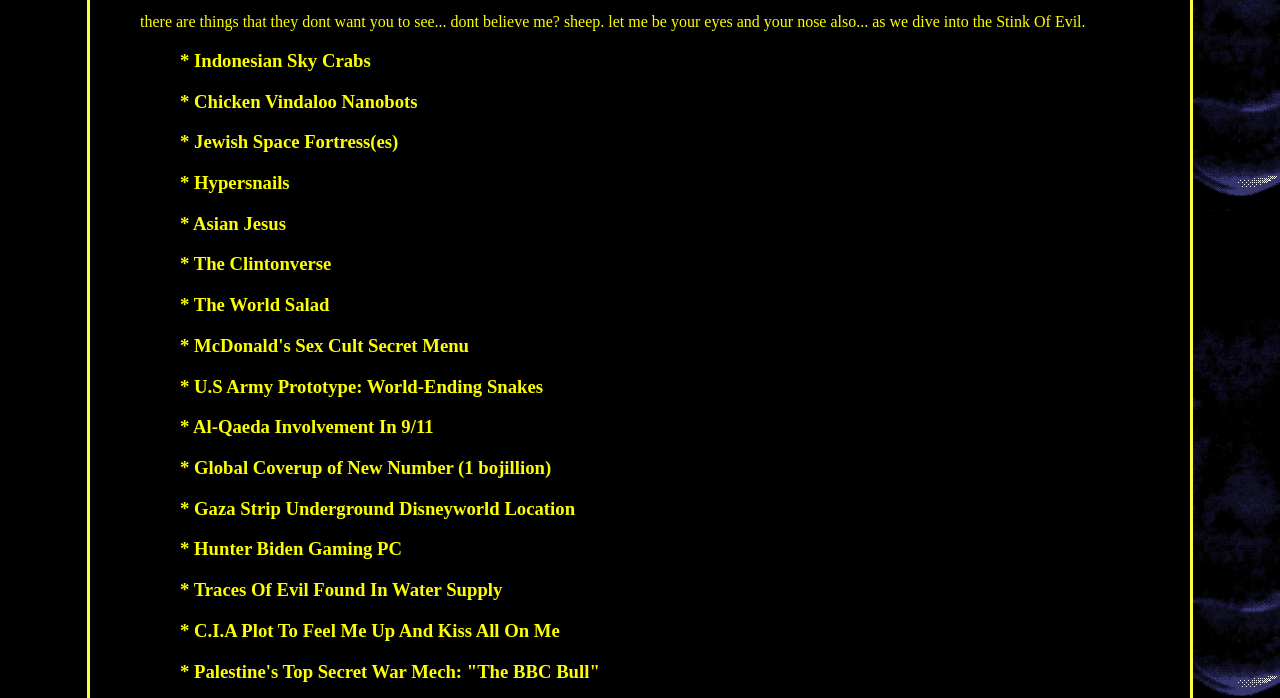
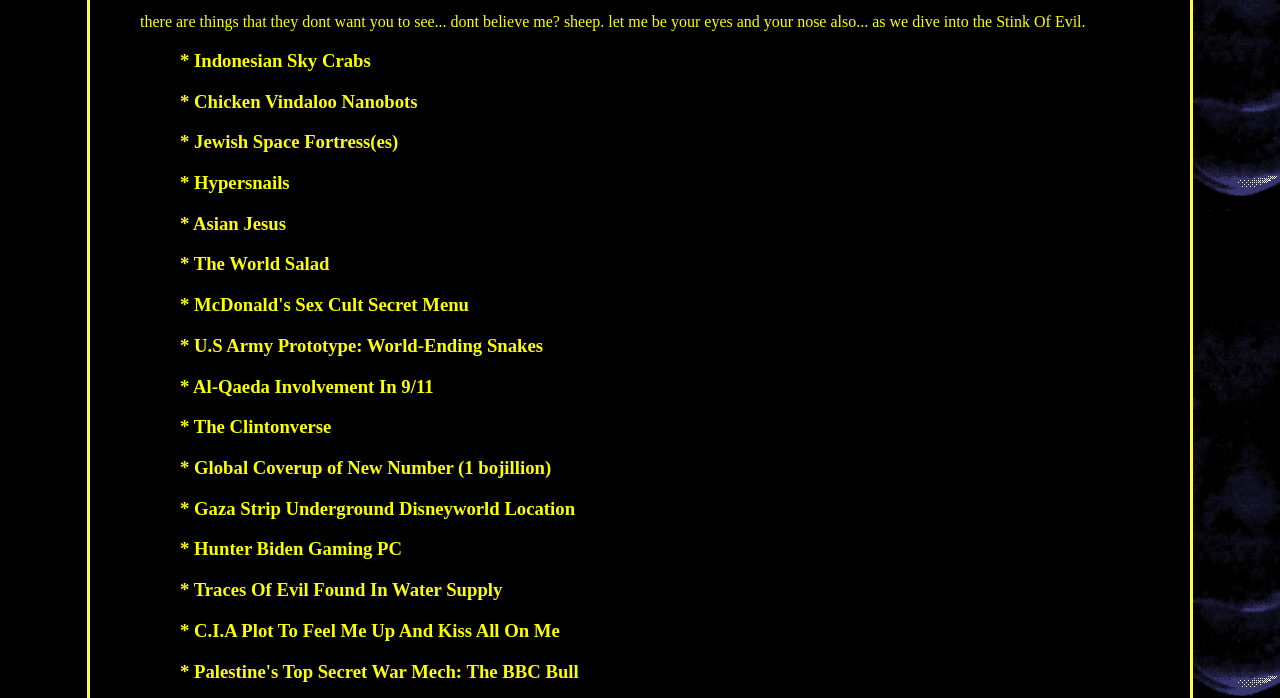
Before and after one commit to websitebrooks/randleporn, a plain HTML site: page theories.html in a window 1280 px wide. Shown: the part 235-933 px from the top of the page. Drawn offline with Linux system fonts and the light colour scheme.

```diff
--- a/theories.html
+++ b/theories.html
@@ -28,17 +28,17 @@
             <h3>* Jewish Space Fortress(es)</h3>
             <h3>* Hypersnails</h3>
             <h3>* Asian Jesus</h3>
-            <h3>* The Clintonverse </h3>
             <h3>* The World Salad</h3>
             <h3>* McDonald's Sex Cult Secret Menu</h3>
             <h3>* U.S Army Prototype: World-Ending Snakes</h3>
             <h3>* Al-Qaeda Involvement In 9/11</h3>
+            <h3>* The Clintonverse </h3>
             <h3>* Global Coverup of New Number (1 bojillion)</h3>
             <h3>* Gaza Strip Underground Disneyworld Location</h3>
             <h3>* Hunter Biden Gaming PC</h3>
             <h3>* Traces Of Evil Found In Water Supply</h3>
             <h3>* C.I.A Plot To Feel Me Up And Kiss All On Me</h3>
-            <h3>* Palestine's Top Secret War Mech: "The BBC Bull"</h3>
+            <h3>* Palestine's Top Secret War Mech: The BBC Bull</h3>
             <h3>* All Meat Served Past 1998 Has Been Made Of Spiders</h3>
             <h3>* Chinese Suicide Net Portals</h3>
             <h3>* Goldman Sachs Adrenochrome Combine Harvester</h3>
```
